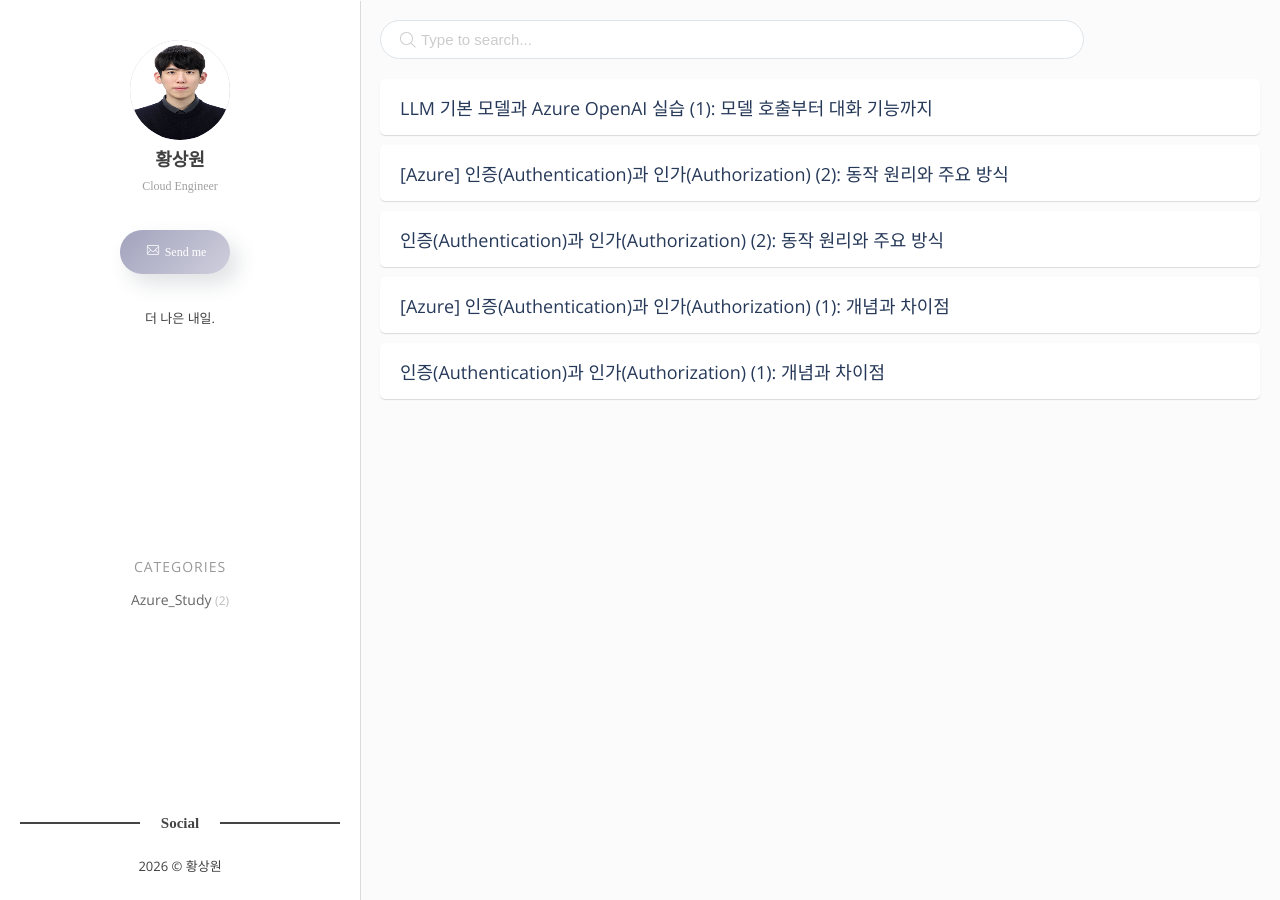
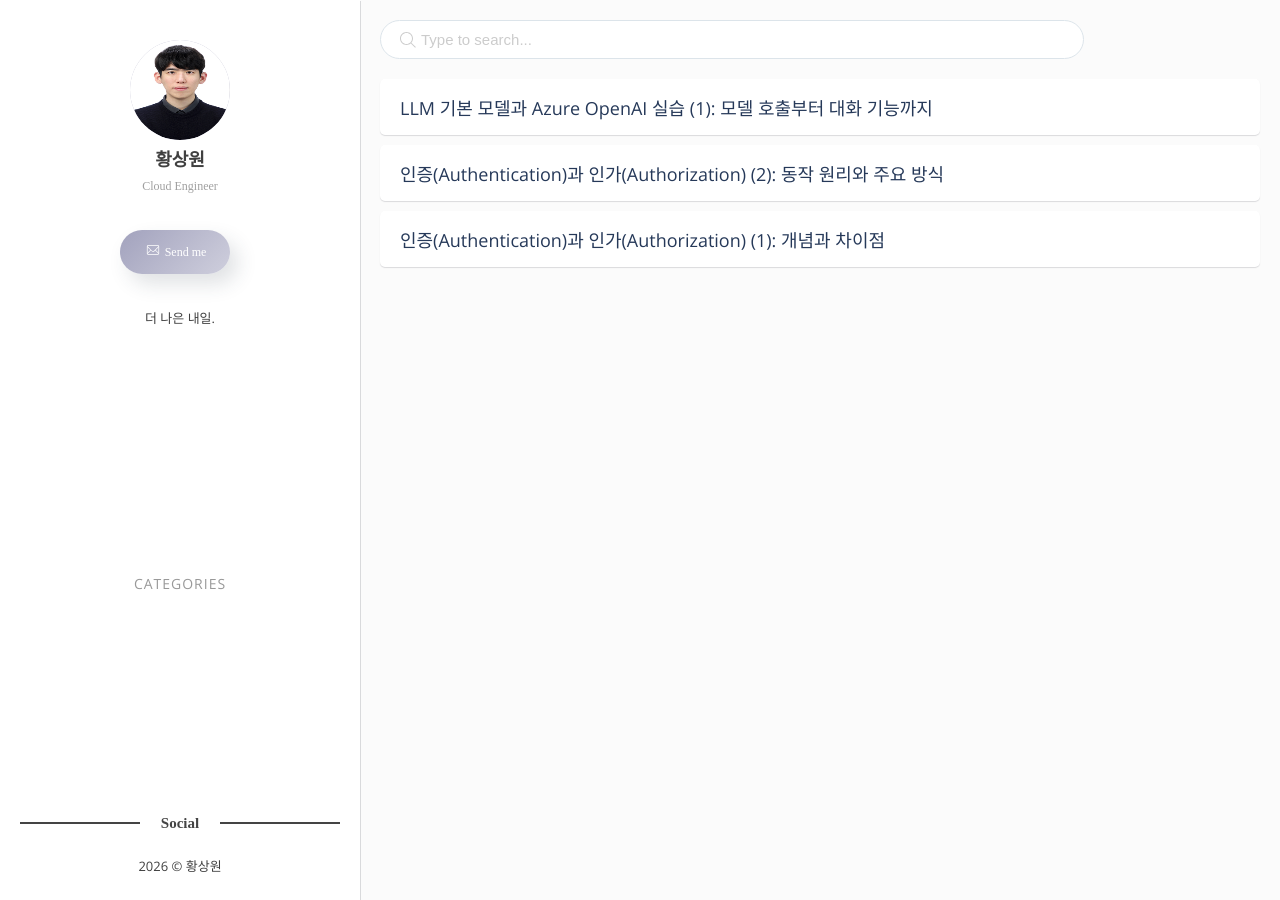
Before and after one commit to Rarero/rarero.github.io, a Jekyll site: the page built from index.html, in a window 1280 px wide. Built offline with Jekyll 4.4.1, drawn with Linux system fonts in a browser that asks for light colours; some web fonts are replaced; the list of posts is cut into pages by our own code; some of the changed lines change nothing that is shown.

Commit message:
중복파일삭제

````diff
--- a/_posts/2026-01-05-authentication&authorization(1).markdown
+++ /dev/null
@@ -1,66 +0,0 @@
----
-layout: post
-title: "인증(Authentication)과 인가(Authorization) (1): 개념과 차이점"
-date: 2026-01-05 09:00:00 +0900
-tags: [Study, Identity, Governance]
-categories: Azure_Study
----
-
-웹 개발이나 보안을 공부하다 보면 가장 많이 접하면서도 헷갈리는 두 가지 개념이 있습니다. 바로 **인증**(Authentication)과 **인가**(Authorization)입니다.
-
-이 두 용어는 비슷해 보이지만, 실제로는 전혀 다른 역할을 수행합니다. 이번 포스트에서는 이 두 개념의 정의와 차이점을 예시를 통해 확실하게 정리해보겠습니다.
-<br>
-
-## 1. 인증 (Authentication)
-
-**"당신은 누구입니까?"**
-
-인증은 **사용자가 주장하는 신원이 실제 본인임을 확인하는 절차**입니다. 쉽게 말해 로그인 과정이 가장 대표적인 인증입니다.
-
-### 인증의 예시
-- **로그인**: 아이디와 비밀번호를 입력하여 내가 가입한 사용자임을 증명합니다.
-- **OTP (One Time Password)**: 은행 이체 시, 등록된 사용자가 맞는지 확인하기 위해 일회용 비밀번호를 입력합니다.
-- **생체 인식**: 지문이나 Face ID로 본인임을 증명합니다.
-- **신분증 확인**: 공항 검색대에서 여권을 보여주며 내가 탑승객임을 증명합니다.
-
-### 웹에서의 인증 방법
-- Session/Cookie 방식
-- JWT (JSON Web Token)
-- OAuth (구글, 카카오 로그인 등)
-
-## 2. 인가 (Authorization)
-
-**"당신은 무엇을 할 수 있습니까?"**
-
-인가는 **인증된 사용자가 특정 리소스에 접근하거나 특정 작업을 수행할 수 있는 권한이 있는지를 확인하는 절차**입니다. 반드시 **인증** 과정이 선행되어야 합니다.
-
-### 인가의 예시
-- **관리자 페이지 접근**: 일반 사용자는 상품 목록만 볼 수 있지만, 관리자는 상품을 등록/수정/삭제할 수 있는 권한이 있습니다.
-- **파일 권한**: 리눅스에서 특정 파일에 대해 `Read`, `Write` 권한이 있는지 확인합니다.
-- **유료 회원 전용 콘텐츠**: 넷플릭스 등에서 구독(결제)을 한 사용자만 영상을 볼 수 있게 합니다.
-
-### 웹에서의 인가 처리
-- 사용자의 역할(Role)에 따른 접근 제어 (RBAC: Role-Based Access Control)
-- 특정 리소스에 대한 소유권 확인 (예: 내 글만 수정 가능)
-
-## 3. 인증 vs 인가 비교
-
-가장 쉬운 비유는 "**건물 출입**"입니다.
-
-| 구분 | &nbsp; 인증 (Authentication) | &nbsp; 인가 (Authorization) |
-| :--- | :--- | :--- |
-| **핵심 질문** | &nbsp; 당신은 누구인가? (Who are you?) | &nbsp; 당신은 무엇을 할 수 있는가? (What can you do?) |
-| **목적** | &nbsp; 신원 확인 | &nbsp; 권한 부여 및 접근 제어 |
-| **순서** | &nbsp; 먼저 수행됨 | &nbsp; 인증 이후에 수행됨 |
-| **웹 상태 코드** | &nbsp; 401 Unauthorize (Unauthenticated가 더 정확한 표현) | &nbsp; 403 Forbidden |
-| **비유 (회사)** | &nbsp; 사원증을 찍고 게이트 통과 (출근) | &nbsp; 사원증으로 임원실이나 서버실 출입 시도 (권한 확인) |
-
-> **참고**: HTTP 상태 코드 `401 Unauthorized`는 이름 때문에 인가(Authorization) 문제인 것처럼 보일 수 있지만, 실제로는 **인증이 되지 않았음**을 의미합니다. 반면, 인증은 되었지만 권한이 없을 때는 `403 Forbidden`을 사용합니다.
-
-## 4. 요약
-
-1.  **인증**(Authentication)은 사용자의 신원을 입증하는 것 (로그인).
-2.  **인가**(Authorization)는 사용자에게 권한을 부여하거나 거부하는 것 (접근 제어).
-3.  시스템은 먼저 **인증**을 통해 사용자를 식별하고, 그 사용자가 요청한 리소스에 접근할 수 있는지 **인가** 과정을 통해 판단합니다.
-
-이 두 개념을 명확히 구분하면 보안 시스템의 구조를 이해하고 설계하는 데 큰 도움이 됩니다.
--- a/_posts/2026-01-07-authentication&authorization(2).markdown
+++ /dev/null
@@ -1,225 +0,0 @@
----
-layout: post
-title: "인증(Authentication)과 인가(Authorization) (2): 동작 원리와 주요 방식"
-date: 2026-01-07 09:00:00 +0900
-tags: [Study, Identity, Governance]
-categories: Azure_Study
----
-
-지난 포스트 [**인증(Authentication)과 인가(Authorization) (1): 개념과 차이점**]({% post_url 2026-01-05-authentication&authorization(1) %})에서는 인증과 인가의 기본 개념과 차이점을 알아보았습니다.
-
-> **(요약)**<br>
-> 인증은 "누구인가?"<br>
-> 인가는 "무엇을 할 수 있는가?"
-
-이번 포스트에서는 인증과 인가가 실제 서비스에서 **어떤 흐름**(Flow)으로 동작하며, 현업에서 가장 많이 사용되는 **3가지 주요 인증 방식**들에 대해 정리해보겠습니다.
-
-<br>
-
-## 1. 인증과 인가의 기본 흐름 (Flow)
-
-웹 서비스에서 사용자가 로그인 후 서비스를 이용할 때, 인증과 인가는 보통 다음과 같은 순차적 흐름을 따릅니다.
-
-**1단계: 인증 (Authentication) - 신원 확인 및 증표 발급**
-
-1.  **로그인 요청** (Client → Server): 사용자가 ID/Password를 서버에 제출합니다.
-2.  **신원 확인** (Server 내부): 서버는 DB를 조회하여 사용자 정보가 일치하는지 검증합니다.
-3.  **증표 발급** (Server 내부): 검증이 완료되면 서버는 **증표**(Token 또는 Session ID)를 생성합니다.
-4.  **증표 전달** (Server → Client): 생성된 증표를 클라이언트에게 응답으로 보냅니다.
-
-**2단계: 인가 (Authorization) - 권한 확인 및 자원 접근**
-
-5.  **서비스 이용 요청** (Client → Server): 클라이언트는 데이터를 요청할 때, 앞서 받은 **증표**를 요청 헤더에 담아 함께 보냅니다.
-6.  **권한 검증** (Server 내부): 서버는 증표의 유효성을 검사한 후, 해당 사용자가 요청한 자원에 대한 접근 권한이 있는지 확인합니다.
-7.  **최종 응답** (Server → Client): 권한이 확인되면 서버는 요청받은 데이터를 클라이언트에 전송합니다.
-
-<br>
-
-## 2. 대표적인 인증 방식
-
-"인증된 사용자임"을 증명하는 **증표**(Credential)를 어떻게 관리하느냐에 따라 인증 방식이 나뉩니다. 앞서 말했듯 흔히 쓰이는 3가지 주요 인증 방식을 살펴보겠습니다.
-
-### 1. 세션 - 쿠키 (Session-Cookie) 방식
-가장 전통적이고 현재까지도 많이 쓰이는 방식입니다. 핵심은 "서버가 사용자의 로그인 정보를 기억(Stateful)한다" 는 점입니다.
-
-*   **상세 동작 원리**:
-    1.  **로그인**: 사용자가 ID/PW를 제출하면 서버가 검증합니다.
-    2.  **세션 생성**: 검증에 성공하면 서버는 고유한 `Session ID`를 생성하고, 이 ID와 연결된 사용자 정보를 서버 메모리나 별도 저장소(Redis, DB 등)에 저장합니다.
-    3.  **쿠키 발급**: 생성된 `Session ID`를 브라우저에게 응답 헤더(`Set-Cookie`)로 전달합니다.
-    4.  **요청 시 제출**: 브라우저는 이후 해당 서버로 요청을 보낼 때마다 쿠키에 저장된 `Session ID`를 자동으로 함께 보냅니다.
-    5.  **검증**: 서버는 쿠키 속 `Session ID`로 저장소를 조회하여 "이 요청은 고객(Client)가 보낸 것"이라고 식별합니다.
-
-*   **장점**:
-    *   **보안 및 통제**: 서버가 세션 정보를 쥐고 있으므로, 의심스러운 접속이 발견되면 서버에서 해당 세션을 지워버려 **강제 로그아웃** 시킬 수 있습니다.
-    *   **간편함**: 구현이 상대적으로 직관적이며, 데이터 노출 위험이 쿠키(Session ID)에 한정됩니다.
-
-*   **단점**:
-    *   **서버 부하 (Stateful)**: 접속자가 많아지면 모든 세션 정보를 메모리에 저장해야 하므로 서버 부하가 커집니다.
-    *   **확장성(Scale-out) 이슈**: 서버를 여러 대(A, B, C)로 늘릴 경우, A서버에 로그인한 사용자가 B서버로 요청을 보내면 B서버는 세션 정보가 없어 로그인이 풀릴 수 있습니다. (이를 해결하기 위해 Sticky Session이나 Session Clustering 등이 필요합니다.)
-
-![session flow](/images/26-01-07-session_flow.svg)
-
-### 2. 토큰 기반 인증 (JWT - JSON Web Token)
-최근 모바일 앱이나 MSA(Microservices Architecture) 환경에서 표준처럼 사용되는 방식입니다. 핵심은 **"서버가 기억하지 않고, 토큰 자체에 검증 정보를 담는다**(Stateless)"는 점입니다. 가장 대표적인 규격이 **JWT** (JSON Web Token)입니다.
-
-#### **JWT의 3가지 핵심 구성요소**
-JWT는 `.`(점)으로 구분된 세 부분으로 이루어져 있습니다. 헤더, 페이로드, 서명 순으로 구성됩니다.
-
-```
-Header.Payload.Signature
-```
-
-**1) Header (헤더)**
-*   **역할**: 토큰의 타입과 암호화 알고리즘 정보를 담습니다.
-*   **내용**: "이 토큰은 JWT이고, 서명에는 HS256 알고리즘을 썼어"라고 명시합니다.
-    ```json
-    {
-      "alg": "HS256",
-      "typ": "JWT"
-    }
-    ```
-
-**2) Payload (페이로드)**
-*   **역할**: 실제로 전달하려는 데이터(**Claims**)가 담기는 부분입니다.
-*   **내용**: 사용자 ID(Subject), 토큰 발급자(Issuer), 만료 시간(Expiration) 등의 표준 정보와, "관리자 권한(Role)" 같은 커스텀 정보를 담을 수 있습니다.
-*   **주의**: 이 부분은 **단순히 Base64Url로 인코딩**되어 있어 누구나 쉽게 복호화하여 볼 수 있습니다. 따라서 **비밀번호나 주민번호 같은 민감한 정보는 절대 담아서는 안 됩니다.**
-    ```json
-    {
-      "sub": "user123",
-      "name": "Hong Gil Dong",
-      "iat": 1616239022,
-      "exp": 1616242622
-    }
-    ```
-
-**3) Signature (서명)**
-*   **역할**: 토큰의 **무결성**(위변조 여부)을 검증하는 핵심 부분입니다.
-*   **원리**: `Header`와 `Payload`의 내용을 합친 뒤, 서버만 알고 있는 **비밀 키**(Secret Key)를 이용해 암호화합니다.
-*   **검증**: 만약 누군가 Payload의 내용(예: "일반 사용자" -> "관리자")을 몰래 수정하더라도, 비밀 키가 없으므로 올바른 서명 값을 만들어낼 수 없습니다. 서버는 서명이 맞지 않으면 즉시 요청을 거부합니다.
-
----
-
-*   **동작 흐름**:
-    1.  **발급**: 로그인 성공 시 서버는 위 3가지 요소를 조합하고 서명한 **JWT**를 생성해 클라이언트에 줍니다.
-    2.  **저장**: 클라이언트는 이 토큰을 저장(Local Storage, Cookie 등)합니다.
-    3.  **사용**: 요청 시 HTTP 헤더(`Authorization: Bearer <Token>`)에 담아 보냅니다.
-    4.  **검증**: 서버는 DB를 뒤질 필요 없이, **서명(Signature)만 계산**하여 유효성을 판단합니다.
-
-*   **장점**:
-    *   **확장성(Stateless)**: 서버가 상태를 저장하지 않으므로 서버를 무한히 늘려도(Scale-out) 별도의 동기화 처리가 필요 없습니다. 어떤 서버든 서명 키만 알면 검증 가능합니다.
-    *   **유연성**: 웹, 앱 등 다양한 클라이언트 환경에서 공통적으로 사용하기 좋습니다.
-
-*   **단점 및 보완**:
-    *   **취소 불가**: 한 번 발급된 토큰은 유효기간이 끝날 때까지 서버가 강제로 만료시킬 수 없습니다(탈취 시 위험).
-    *   **트래픽**: 토큰에 많은 정보를 담으면 길이가 길어져 네트워크 트래픽이 늘어날 수 있습니다.
-    *   **보완책**: 수명이 짧은 **Access Token**과, 재발급을 위한 **Refresh Token**을 함께 사용하는 전략이 일반적입니다.
-
-<br>
-
-**세션(Session) vs 토큰(Token) 비교**
-
-| 구분 | &nbsp; 세션 (Session) 방식 | &nbsp; 토큰 (Token/JWT) 방식 |
-| :--- | :--- | :--- |
-| **저장소** | &nbsp; 서버 메모리/DB에 정보 저장 | &nbsp; 클라이언트(브라우저 등)에 정보 저장 |
-| **인증 증표** | &nbsp; Session ID (단순한 문자열) | &nbsp; JWT (데이터를 포함한 암호화된 문자열) |
-| **장점** | &nbsp; 서버가 로그아웃 등을 직접 제어 가능,<br> &nbsp; 보안 사고 시 세션 즉시 만료 가능 | &nbsp; 서버 부하가 적고 확장이 쉬움 (Stateless),<br> &nbsp; 서버 분산 환경(MSA)에 유리 |
-| **단점** | &nbsp; **서버 부하**: 동접자 증가 시 메모리/DB 부담<br> &nbsp; **확장성 저하**: 세션 동기화 설정 복잡 | &nbsp; **취소 어려움**: 토큰 탈취 시 강제 만료 불가<br> &nbsp; **데이터 크기**: 큰 페이로드로 네트워크 부하 증가 |
-
-<br>
-
-### 3. OAuth 2.0 (Open Authorization)
-"구글로 로그인", "카카오 로그인"과 같이 **외부 서비스의 계정을 빌려 인증**하는 개방형 표준 프로토콜입니다.
-
-#### **핵심 개념**
-서비스(Client Application)가 사용자(Client)의 비밀번호를 직접 받지 않고, 검증된 외부 플랫폼(Google, Kakao, Facebook 등)에 인증을 위임한 뒤 **권한 증표**(Access Token)만 받아오는 방식입니다.
-
-예를 들어, 어떤 앱에서 "카카오로 로그인" 버튼을 클릭하면:
-*   앱이 직접 카카오 비밀번호를 받지 않고,
-*   카카오 인증 서버가 사용자 신원을 확인한 뒤,
-*   앱은 "이 사용자가 인증됨"을 증명하는 **토큰**만 받아서 서비스를 제공합니다.
-
-#### **주요 구성요소**
-
-OAuth 2.0은 4개의 주요 구성요소로 이루어져 있습니다:
-
-1.  **Client (클라이언트)**
-    일반 사용자 (서비스 이용자). 리소스의 실제 소유자로, 자신의 정보에 대한 접근 권한을 부여할 수 있습니다.
-
-2.  **Client Application (클라이언트 애플리케이션)**
-    사용자가 이용하고자 하는 웹/앱 서비스. 사용자 대신 리소스에 접근하려는 애플리케이션입니다.
-    *(예: "카카오 로그인"을 구현한 쇼핑몰 앱)*
-
-3.  **Authorization Server (인증 서버)**
-    사용자의 신원을 확인하고, 사용자의 동의를 받아 **Access Token**을 발급하는 서버입니다.
-    *(예: 카카오 인증 서버, Google OAuth 서버)*
-
-4.  **Resource Server (리소스 서버)**
-    사용자의 실제 정보(프로필, 이메일, 친구 목록 등)를 보관하고 있는 서버입니다. Access Token을 검증한 뒤 요청된 리소스를 제공합니다.
-    *(예: 카카오 API 서버, Google API 서버)*
-
-> **Note**: Authorization Server와 Resource Server는 물리적으로 같은 서버일 수도 있고, 분리되어 있을 수도 있습니다.
-
-<br>
-
-#### **동작 흐름 (Authorization Code Grant)**
-
-가장 많이 사용되는 **Authorization Code 방식**의 흐름은 다음과 같습니다:
-
-1.  **로그인 요청**: 사용자가 Client Application에서 "카카오로 로그인" 버튼을 클릭합니다.
-
-2.  **인증 페이지 리디렉션**: Client Application은 사용자를 Authorization Server의 로그인 페이지로 리디렉션합니다.
-    *(`client_id`, `redirect_uri`, `scope` 등의 파라미터를 함께 전달)*
-
-3.  **사용자 로그인 및 동의**: 사용자가 Authorization Server에서 직접 로그인하고, Client Application이 요청한 권한(scope)에 동의합니다.
-    *(예: "이 앱이 내 이메일과 프로필 정보를 사용하는 것에 동의합니다")*
-
-4.  **Authorization Code 발급**: Authorization Server는 사용자를 다시 Client Application으로 리디렉션하며, **Authorization Code**(임시 인증 코드)를 함께 전달합니다.
-
-5.  **Access Token 요청**: Client Application은 받은 Authorization Code를 Authorization Server에 제출하며 **Access Token**을 요청합니다.
-    *(이 과정은 서버 간 통신으로 진행되어 보안성이 높습니다)*
-
-6.  **Access Token 발급**: Authorization Server는 Code를 검증한 후 **Access Token** (그리고 선택적으로 **Refresh Token**)을 발급합니다.
-
-7.  **리소스 접근**: Client Application은 Access Token을 사용하여 Resource Server에 사용자 정보를 요청합니다.
-
-8.  **정보 제공**: Resource Server는 Token을 검증한 후 요청된 사용자 정보를 Client Application에게 제공합니다.
-
-#### **장점**
-*   **보안성**: 사용자의 실제 비밀번호를 제3자 앱에 노출하지 않습니다.
-*   **편의성**: 사용자는 별도의 회원가입 없이 기존 계정으로 빠르게 서비스를 이용할 수 있습니다.
-*   **세밀한 권한 제어**: Scope를 통해 필요한 권한만 선택적으로 요청할 수 있습니다.
-*   **책임 분산**: 인증/보안 책임의 상당 부분을 대형 플랫폼에 위임할 수 있습니다.
-
-#### **단점**
-*   **외부 의존성**: 외부 플랫폼(카카오, 구글 등)의 서비스 장애 시 우리 서비스의 로그인도 영향을 받습니다.
-*   **구현 복잡도**: 세션 방식보다 초기 구현이 복잡하고, OAuth 프로토콜에 대한 이해가 필요합니다.
-*   **개인정보 정책**: 제3자 플랫폼과 데이터를 공유하므로, 개인정보 처리 방침을 명확히 해야 합니다.
-
-
-![oauth flow](/images/26-01-07-oauth_flow.svg)
-> 출처: https://docs.secureauth.com/ciam/en/oauth-2-0-authorization-code-flow.html
-
-<br>
-
-## 3. Azure의 인증/인가 서비스
-
-이러한 인증/인가 서비스는 Azure Cloud 환경 내에 별도의 서비스들로 구현이 되어있습니다. 다음 포스트에서는 **Azure Identity**의 핵심 서비스들을 깊이 있게 다룰 예정입니다.
-
-미리 핵심 키워드만 간단히 살펴보겠습니다.
-
-1.  **Microsoft Entra ID (구 Azure AD)**
-    *   Azure의 모든 인증과 인가를 관장하는 **클라우드 기반 자격 증명(Identity) 관리** 서비스입니다.
-    *   사용자, 그룹, 애플리케이션의 ID를 중앙에서 통합 관리합니다.
-
-2.  **Azure RBAC (역할 기반 액세스 제어) / IAM**
-    *   **"누가(Who) 무엇(Resource)에 대해 어떤 작업(Action)을 할 수 있는가?"**를 제어하는 Azure의 핵심 **인가(Authorization)** 시스템입니다.
-    *   '소유자(Owner)', '기여자(Contributor)', '독자(Reader)' 등 역할을 부여하여 리소스 접근 권한을 세밀하게 제어합니다.
-
-3.  **서비스 주체 (Service Principal) & 관리 ID (Managed Identities)**
-    *   사람이 아닌 **"애플리케이션이나 클라우드 리소스를 위한 신분증"**입니다.
-    *   **Service Principal**: 앱이 Azure 리소스에 접근할 수 있도록 권한을 위임받은 ID입니다.
-    *   **Managed Identity**: Azure 리소스(VM, App Service 등)가 자동으로 발급받는 ID로, 코드에 비밀번호를 저장할 필요 없이 안전하게 다른 리소스에 접근하게 해줍니다.
-
-<br>
-
-이어지는 세번째 포스트에서는 **Azure 환경에서의 인증/인가 서비스**에 대해 알아보겠습니다.
--- a/_posts/Azure_Study/2026-01-05-authentication&authorization(1).markdown
+++ b/_posts/Azure_Study/2026-01-05-authentication&authorization(1).markdown
@@ -1,6 +1,6 @@
 ---
 layout: post
-title: "[Azure] 인증(Authentication)과 인가(Authorization) (1): 개념과 차이점"
+title: "인증(Authentication)과 인가(Authorization) (1): 개념과 차이점"
 date: 2026-01-05 09:00:00 +0900
 tags: [Study, Identity, Governance]
 ---
--- a/_posts/Azure_Study/2026-01-07-authentication&authorization(2).markdown
+++ b/_posts/Azure_Study/2026-01-07-authentication&authorization(2).markdown
@@ -1,6 +1,6 @@
 ---
 layout: post
-title: "[Azure] 인증(Authentication)과 인가(Authorization) (2): 동작 원리와 주요 방식"
+title: "인증(Authentication)과 인가(Authorization) (2): 동작 원리와 주요 방식"
 date: 2026-01-07 09:00:00 +0900
 tags: [Study, Identity, Governance]
 ---
````
